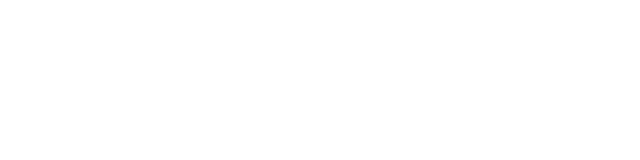
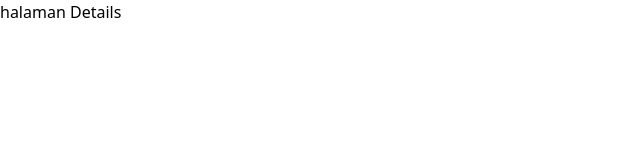
Before and after one commit to salman-ctrl/Perumahan-Al-Azam-Asri-, a React (Vite) app: page /office/1 in a window 1280 px wide. Shown: the top 160 px of the page, without its empty margins (0-640 px from the left). Built offline with nearby package versions, Linux system fonts and the light colour scheme.

Commit message:
edit halaman

```diff
--- a/src/pages/Details.tsx
+++ b/src/pages/Details.tsx
@@ -3,6 +3,7 @@ import React from 'react'
 const Details = () => {
     return (
         <div>
+            halaman Details
         </div>
     )
 }
```
